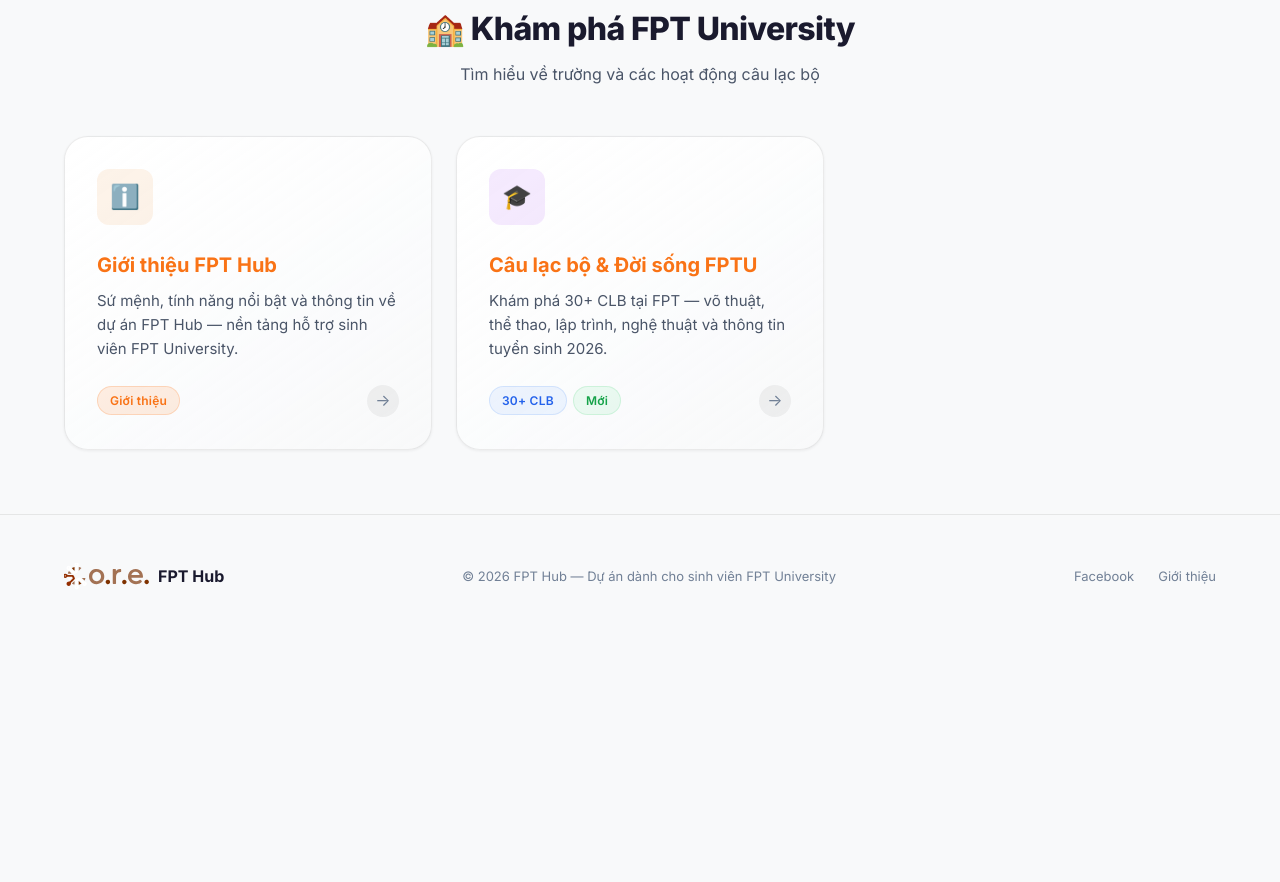
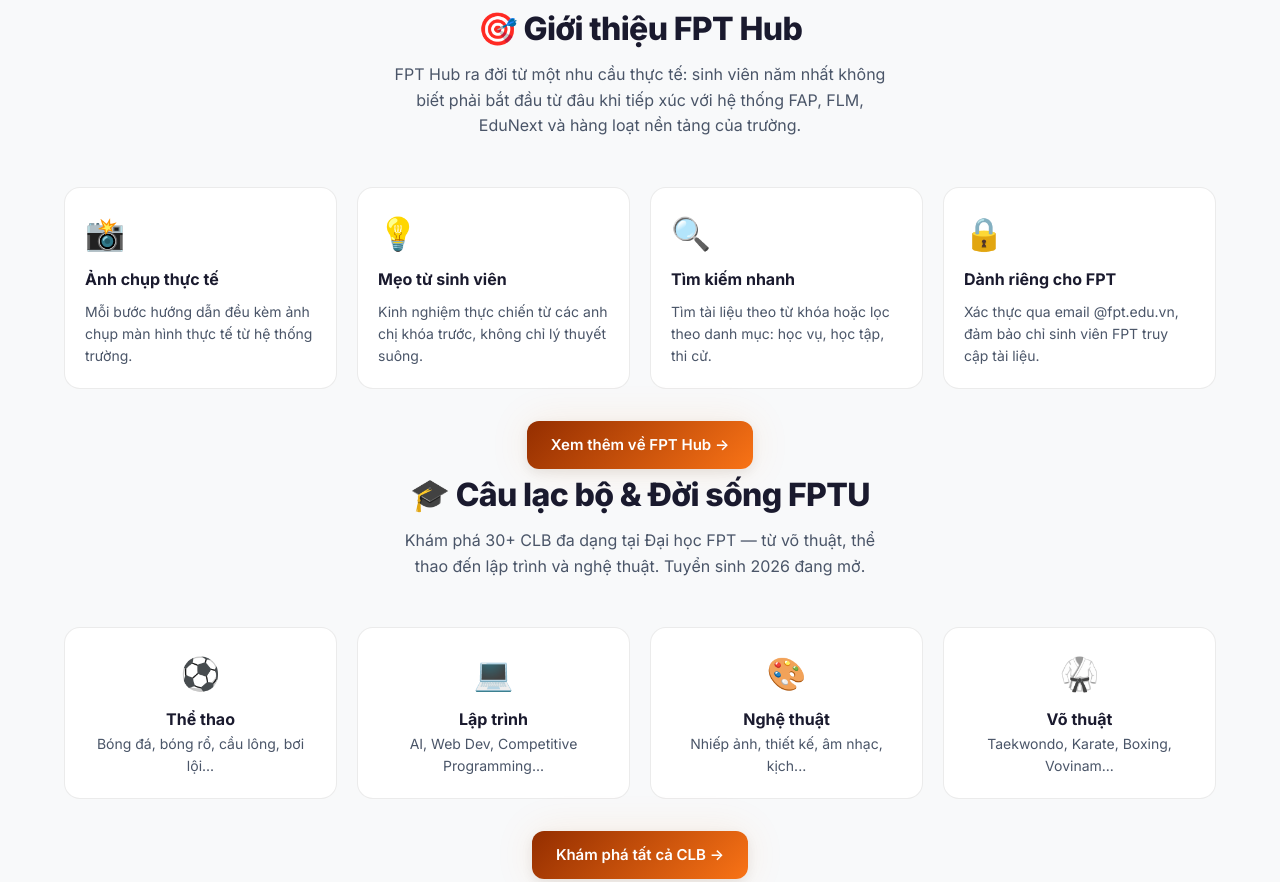
Before and after one commit to Therockycloud/fpt-hub, a plain HTML site: page site/index.html in a window 1280 px wide. Shown: the part 888-1770 px from the top of the page. Before the commit the page ends 1527 px from the top, so only its background shows below. Drawn offline with Linux system fonts and the light colour scheme.

Commit message:
fix: embed about/CLB sections, body.is-authenticated class, reload on login

```diff
--- a/site/css/style.css
+++ b/site/css/style.css
@@ -258,9 +258,13 @@
   border-radius: var(--radius-sm);
 }
 
-/* --- Auth-only elements (hidden by default, shown by JS when logged in) --- */
+/* --- Auth-only elements (hidden by default, shown when body has .is-authenticated) --- */
 .auth-only {
-  display: none;
+  display: none !important;
+}
+
+body.is-authenticated .auth-only {
+  display: revert !important;
 }
 
 /* --- Navigation --- */
--- a/site/index.html
+++ b/site/index.html
@@ -124,41 +124,88 @@
     </div>
   </section>
 
-  <!-- Public Section — always visible -->
-  <section class="resources" id="publicSection">
+  <!-- About Section — always visible -->
+  <section class="resources" id="aboutSection">
     <div class="container">
       <div class="section__header">
-        <h2 class="section__title">🏫 Khám phá FPT University</h2>
-        <p class="section__desc">Tìm hiểu về trường và các hoạt động câu lạc bộ</p>
+        <h2 class="section__title">🎯 Giới thiệu FPT Hub</h2>
+        <p class="section__desc">FPT Hub ra đời từ một nhu cầu thực tế: sinh viên năm nhất không biết phải bắt đầu từ
+          đâu khi tiếp xúc với hệ thống FAP, FLM, EduNext và hàng loạt nền tảng của trường.</p>
       </div>
-      <div class="card-grid">
-        <!-- Giới thiệu -->
-        <a href="pages/about.html" class="card" data-category="info">
-          <div class="card__icon" style="background:rgba(236,153,75,0.12)">ℹ️</div>
-          <h3 class="card__title">Giới thiệu FPT Hub</h3>
-          <p class="card__desc">Sứ mệnh, tính năng nổi bật và thông tin về dự án FPT Hub — nền tảng hỗ trợ sinh viên FPT
-            University.</p>
-          <div class="card__meta">
-            <div class="card__tags">
-              <span class="badge badge--brand">Giới thiệu</span>
-            </div>
-            <div class="card__arrow">→</div>
-          </div>
-        </a>
-        <!-- CLB -->
-        <a href="pages/clubs.html" class="card" data-category="info">
-          <div class="card__icon" style="background:rgba(168,85,247,0.12)">🎓</div>
-          <h3 class="card__title">Câu lạc bộ & Đời sống FPTU</h3>
-          <p class="card__desc">Khám phá 30+ CLB tại FPT — võ thuật, thể thao, lập trình, nghệ thuật và thông tin tuyển
-            sinh 2026.</p>
-          <div class="card__meta">
-            <div class="card__tags">
-              <span class="badge badge--info">30+ CLB</span>
-              <span class="badge badge--success">Mới</span>
-            </div>
-            <div class="card__arrow">→</div>
-          </div>
-        </a>
+      <div style="display:grid;grid-template-columns:repeat(auto-fit,minmax(220px,1fr));gap:1.25rem;margin-top:2rem;">
+        <div
+          style="background:var(--bg-card);border:1px solid var(--border-color);border-radius:var(--radius-lg);padding:1.25rem;">
+          <div style="font-size:2rem;margin-bottom:0.5rem;">📸</div>
+          <h4 style="margin-bottom:0.5rem;">Ảnh chụp thực tế</h4>
+          <p style="color:var(--text-secondary);font-size:0.875rem;">Mỗi bước hướng dẫn đều kèm ảnh chụp màn hình thực
+            tế từ hệ thống trường.</p>
+        </div>
+        <div
+          style="background:var(--bg-card);border:1px solid var(--border-color);border-radius:var(--radius-lg);padding:1.25rem;">
+          <div style="font-size:2rem;margin-bottom:0.5rem;">💡</div>
+          <h4 style="margin-bottom:0.5rem;">Mẹo từ sinh viên</h4>
+          <p style="color:var(--text-secondary);font-size:0.875rem;">Kinh nghiệm thực chiến từ các anh chị khóa trước,
+            không chỉ lý thuyết suông.</p>
+        </div>
+        <div
+          style="background:var(--bg-card);border:1px solid var(--border-color);border-radius:var(--radius-lg);padding:1.25rem;">
+          <div style="font-size:2rem;margin-bottom:0.5rem;">🔍</div>
+          <h4 style="margin-bottom:0.5rem;">Tìm kiếm nhanh</h4>
+          <p style="color:var(--text-secondary);font-size:0.875rem;">Tìm tài liệu theo từ khóa hoặc lọc theo danh mục:
+            học vụ, học tập, thi cử.</p>
+        </div>
+        <div
+          style="background:var(--bg-card);border:1px solid var(--border-color);border-radius:var(--radius-lg);padding:1.25rem;">
+          <div style="font-size:2rem;margin-bottom:0.5rem;">🔒</div>
+          <h4 style="margin-bottom:0.5rem;">Dành riêng cho FPT</h4>
+          <p style="color:var(--text-secondary);font-size:0.875rem;">Xác thực qua email @fpt.edu.vn, đảm bảo chỉ sinh
+            viên FPT truy cập tài liệu.</p>
+        </div>
+      </div>
+      <div style="text-align:center;margin-top:2rem;">
+        <a href="pages/about.html" class="btn btn--primary"
+          style="display:inline-flex;align-items:center;gap:0.5rem;">Xem thêm về FPT Hub →</a>
+      </div>
+    </div>
+  </section>
+
+  <!-- CLB Section — always visible -->
+  <section class="resources" id="clubSection">
+    <div class="container">
+      <div class="section__header">
+        <h2 class="section__title">🎓 Câu lạc bộ & Đời sống FPTU</h2>
+        <p class="section__desc">Khám phá 30+ CLB đa dạng tại Đại học FPT — từ võ thuật, thể thao đến lập trình và nghệ
+          thuật. Tuyển sinh 2026 đang mở.</p>
+      </div>
+      <div style="display:grid;grid-template-columns:repeat(auto-fit,minmax(220px,1fr));gap:1.25rem;margin-top:2rem;">
+        <div
+          style="background:var(--bg-card);border:1px solid var(--border-color);border-radius:var(--radius-lg);padding:1.25rem;text-align:center;">
+          <div style="font-size:2rem;margin-bottom:0.5rem;">⚽</div>
+          <h4>Thể thao</h4>
+          <p style="color:var(--text-secondary);font-size:0.875rem;">Bóng đá, bóng rổ, cầu lông, bơi lội...</p>
+        </div>
+        <div
+          style="background:var(--bg-card);border:1px solid var(--border-color);border-radius:var(--radius-lg);padding:1.25rem;text-align:center;">
+          <div style="font-size:2rem;margin-bottom:0.5rem;">💻</div>
+          <h4>Lập trình</h4>
+          <p style="color:var(--text-secondary);font-size:0.875rem;">AI, Web Dev, Competitive Programming...</p>
+        </div>
+        <div
+          style="background:var(--bg-card);border:1px solid var(--border-color);border-radius:var(--radius-lg);padding:1.25rem;text-align:center;">
+          <div style="font-size:2rem;margin-bottom:0.5rem;">🎨</div>
+          <h4>Nghệ thuật</h4>
+          <p style="color:var(--text-secondary);font-size:0.875rem;">Nhiếp ảnh, thiết kế, âm nhạc, kịch...</p>
+        </div>
+        <div
+          style="background:var(--bg-card);border:1px solid var(--border-color);border-radius:var(--radius-lg);padding:1.25rem;text-align:center;">
+          <div style="font-size:2rem;margin-bottom:0.5rem;">🥋</div>
+          <h4>Võ thuật</h4>
+          <p style="color:var(--text-secondary);font-size:0.875rem;">Taekwondo, Karate, Boxing, Vovinam...</p>
+        </div>
+      </div>
+      <div style="text-align:center;margin-top:2rem;">
+        <a href="pages/clubs.html" class="btn btn--primary"
+          style="display:inline-flex;align-items:center;gap:0.5rem;">Khám phá tất cả CLB →</a>
       </div>
     </div>
   </section>
--- a/site/js/auth.js
+++ b/site/js/auth.js
@@ -136,7 +136,7 @@
             }
         }
         // Show auth-only elements
-        document.querySelectorAll('.auth-only').forEach(el => el.style.display = '');
+        document.body.classList.add('is-authenticated');
     } else {
         // Logged out
         if (authBtnWrap) authBtnWrap.style.display = 'block';
@@ -146,7 +146,7 @@
         }
         if (userWrap) userWrap.style.display = 'none';
         // Hide auth-only elements
-        document.querySelectorAll('.auth-only').forEach(el => el.style.display = 'none');
+        document.body.classList.remove('is-authenticated');
     }
 }
 
@@ -163,14 +163,9 @@
 
     localStorage.setItem('fpthub_demo_user', JSON.stringify(demoUser));
     currentUser = demoUser;
-    updateUI(currentUser);
 
-    // Show demo notification
-    const notification = document.createElement('div');
-    notification.style.cssText = 'position:fixed;bottom:1rem;right:1rem;z-index:9999;background:var(--bg-card);border:1px solid var(--brand-accent);border-radius:var(--radius-md);padding:1rem 1.5rem;color:var(--text-primary);font-size:0.875rem;max-width:360px;box-shadow:var(--shadow-lg);animation:slideUp 300ms ease;';
-    notification.innerHTML = '<strong style="color:var(--brand-accent);">🔧 Chế độ Demo</strong><br><span style="color:var(--text-secondary);">Firebase chưa được cấu hình. Đang chạy ở chế độ demo. Tất cả tài liệu đều có thể truy cập.</span>';
-    document.body.appendChild(notification);
-    setTimeout(() => notification.remove(), 5000);
+    // Reload page to show authenticated content
+    window.location.reload();
 }
 
 /**
```
